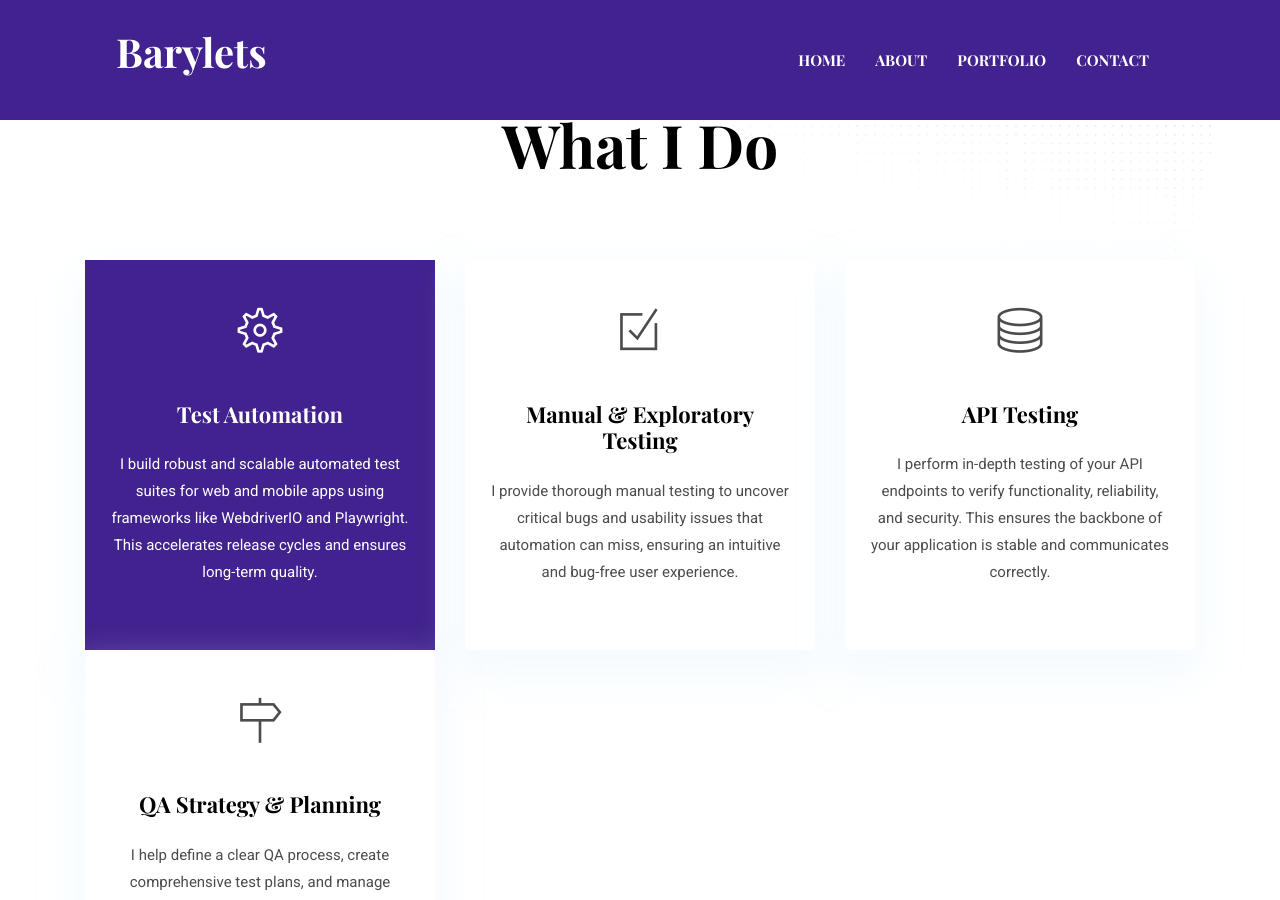
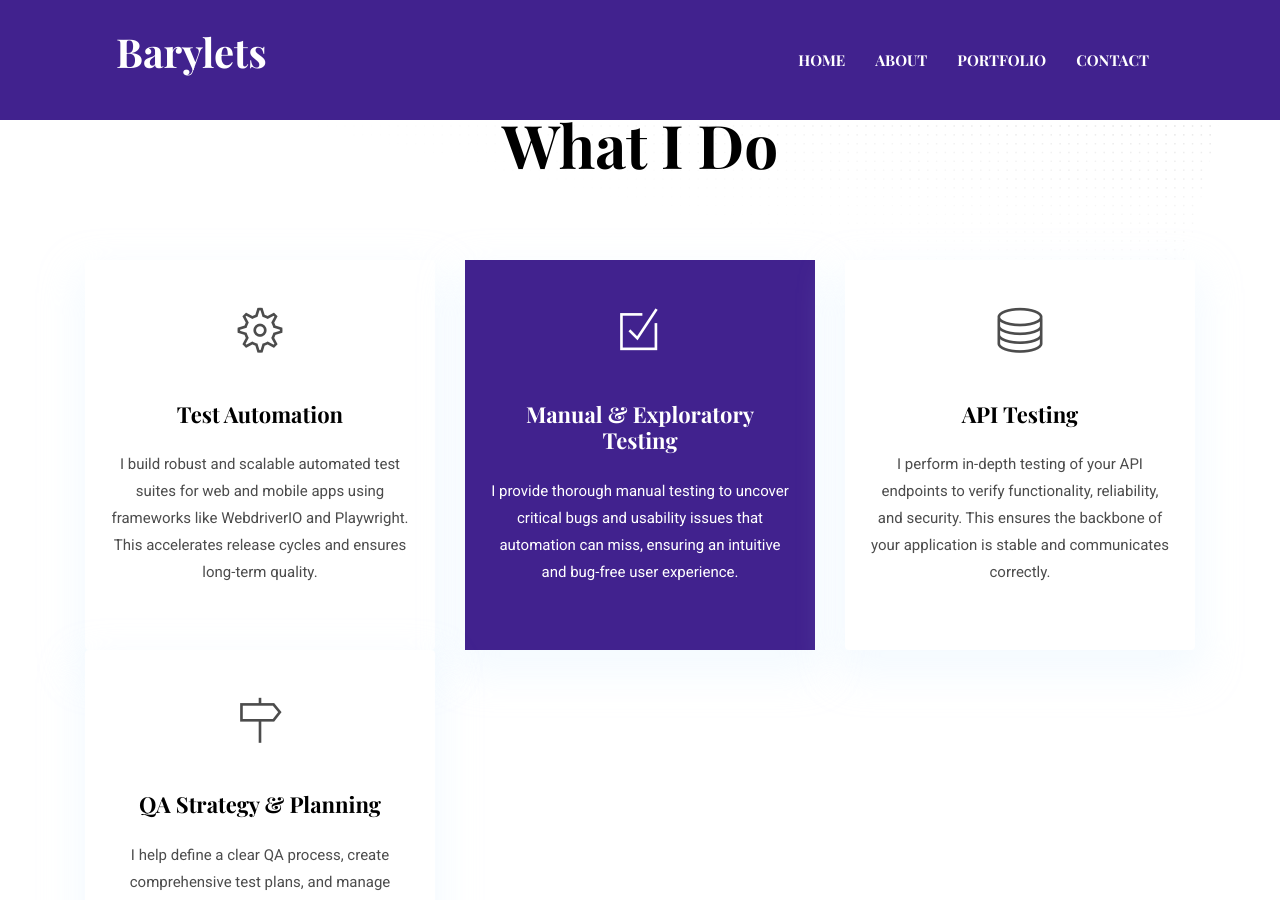
Before and after one commit to BsergoB/bsergob.github.io, a Jekyll site: the page built from index.html, in a window 1280 px wide and 900 px high, scrolled down 2490 px. Built offline with Jekyll 4.4.1, drawn with Linux system fonts in a browser that asks for light colours.

```diff
--- a/_data/settings.yml
+++ b/_data/settings.yml
@@ -157,25 +157,25 @@ services:
       name: Test Automation,
       icon: ti-settings,
       description: "I build robust and scalable automated test suites for web and mobile apps using frameworks like WebdriverIO and Playwright. This accelerates release cycles and ensures long-term quality.",
-      active: true, # Add true to select section
+      active: , # Add true to select section
     }
   - {
       name: Manual & Exploratory Testing,
       icon: ti-check-box,
       description: "I provide thorough manual testing to uncover critical bugs and usability issues that automation can miss, ensuring an intuitive and bug-free user experience.",
-      active: ,# Add true to select section
+      active: true, # Add true to select section
     }
   - {
       name: API Testing,
       icon: ti-server,
       description: "I perform in-depth testing of your API endpoints to verify functionality, reliability, and security. This ensures the backbone of your application is stable and communicates correctly.",
-      active: ,# Add true to select section
+      active: , # Add true to select section
     }
   - {
       name: QA Strategy & Planning,
       icon: ti-direction,
       description: "I help define a clear QA process, create comprehensive test plans, and manage documentation. A solid strategy ensures efficient testing and alignment with business goals.",
-      active: ,# Add true to select section
+      active: , # Add true to select section
     }
 
 #-------------------------------
```
